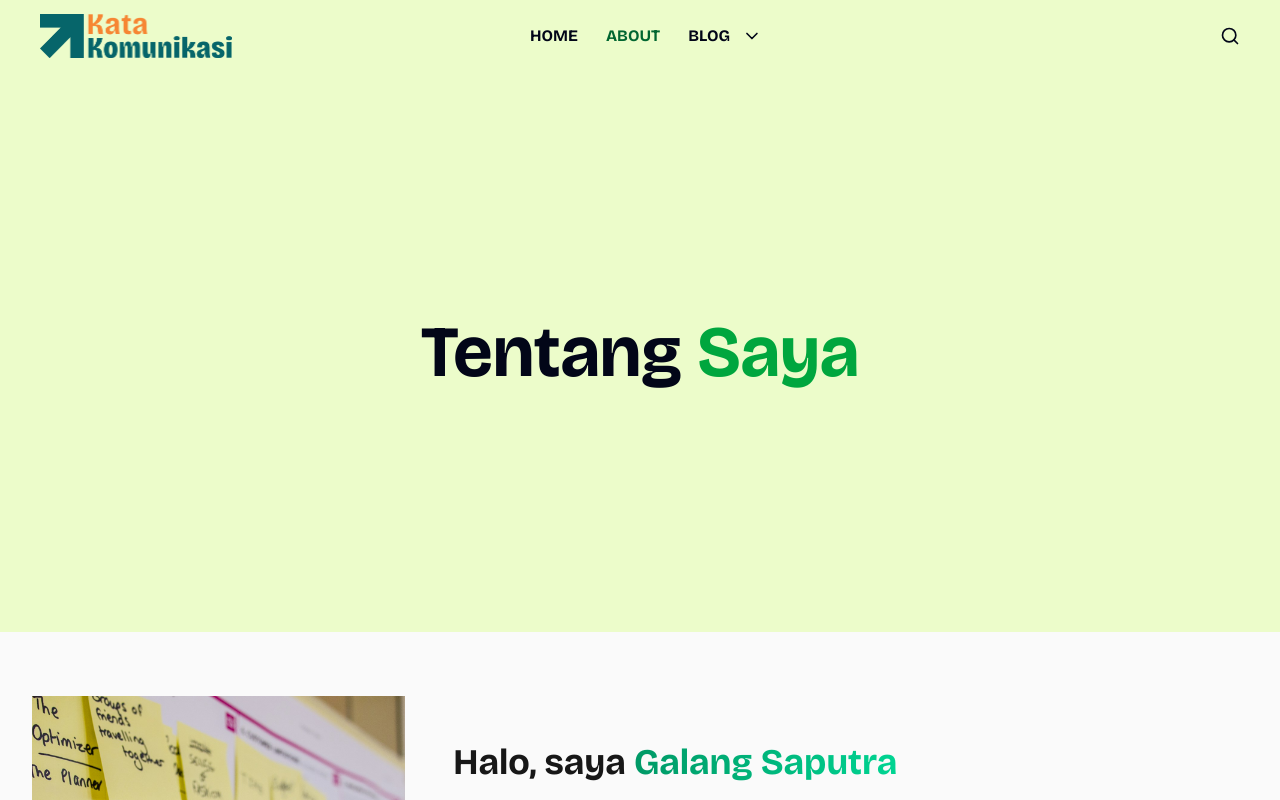
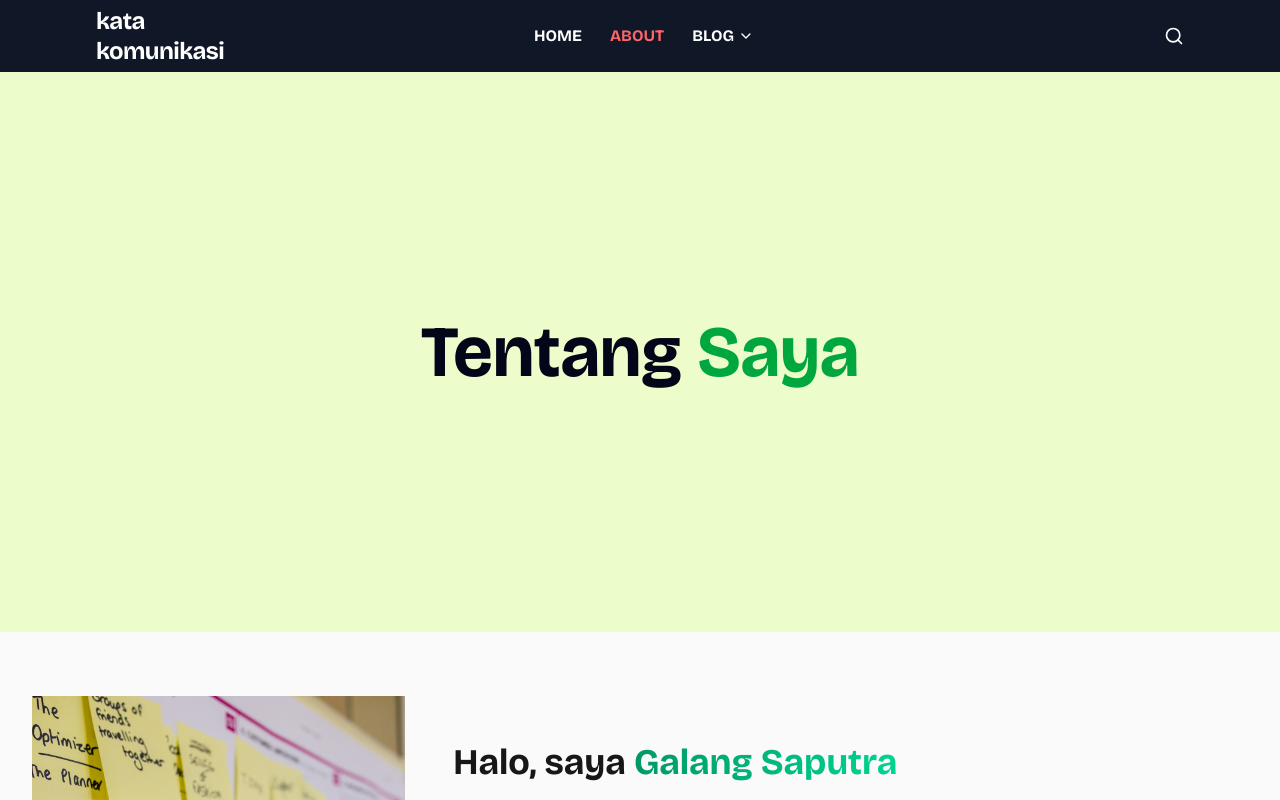
Before and after one commit to mgs28-mh/blog, a Next.js app: page /about in a window 1280 px wide. Shown: the top 800 px of the page. Built offline with nearby package versions, Linux system fonts and the light colour scheme.

Commit message:
style: replace logo with text and fix dropdown layout

```diff
--- a/components/ui/navbar.tsx
+++ b/components/ui/navbar.tsx
@@ -149,8 +149,8 @@ export default function Navbar() {
     const hasChildren = item.children && item.children.length > 0;
 
     const baseClasses =
-      "px-3 py-2 transition-all duration-200 hover:text-green-800";
-    const activeClasses = active ? "text-green-800" : "";
+      "px-3 py-2 transition-all duration-200 hover:text-red-400";
+    const activeClasses = active ? "text-red-400" : "";
     const mobileClasses = mobile ? "block w-full text-left" : "";
 
     if (hasChildren && !mobile) {
@@ -160,12 +160,12 @@ export default function Navbar() {
           ref={dropdownRef}
         >
           <div
-            className={`flex items-center overflow-hidden transition-all duration-200}`}
+            className={`flex items-center gap-0 transition-all duration-200`}
           >
             {/* Main Link - Clickable */}
             <Link
               href={item.href}
-              className={`${baseClasses} ${activeClasses} text-slate-950 hover:text-emerald-600`}
+              className={`${baseClasses} ${activeClasses} text-white hover:text-red-400 pr-0`}
               onClick={(e) => e.stopPropagation()}
             >
               {item.label}
@@ -173,7 +173,7 @@ export default function Navbar() {
 
             {/* Dropdown Button - Separate from link */}
             <button
-              className={`flex items-center -space-x-1 py-2 transition-all duration-200 hover:text-green-800 ${activeClasses} ${activeDropdown === item.label ? 'text-green-800 bg-lime-100' : ''}`}
+              className={`flex items-center px-1 py-2 transition-all duration-200 hover:text-red-400 ${activeClasses} ${activeDropdown === item.label ? 'text-red-400' : 'text-white'}`}
               onClick={(e) => {
                 e.stopPropagation();
                 setActiveDropdown(
@@ -185,7 +185,7 @@ export default function Navbar() {
               aria-label={`Toggle ${item.label} submenu`}
             >
               <ChevronDown
-                size={20}
+                size={16}
                 className={`transition-transform duration-200 ${activeDropdown === item.label ? "rotate-180" : ""
                   }`}
               />
@@ -194,7 +194,7 @@ export default function Navbar() {
 
           {/* Desktop Dropdown Menu */}
           <div
-            className={`absolute top-full left-0 mt-2 w-48 ${isScrolled ? 'bg-white' : 'bg-lime-50'} shadow-xl overflow-hidden transition-all duration-300 ease-out transform origin-top ${activeDropdown === item.label
+            className={`absolute top-full left-0 mt-2 w-48 ${isScrolled ? 'bg-gray-800' : 'bg-gray-800'} shadow-xl overflow-hidden transition-all duration-300 ease-out transform origin-top rounded-lg border border-gray-700 ${activeDropdown === item.label
               ? "opacity-100 scale-y-100 translate-y-0 visible"
               : "opacity-0 scale-y-95 -translate-y-2 invisible"
               }`}
@@ -202,7 +202,7 @@ export default function Navbar() {
             <div className="py-2">
               {item.children?.map((child, index) => {
                 const childActive = isActiveLink(child.href);
-                const childClasses = `block px-4 py-2 text-sm transition-all duration-300 hover:text-green-700 hover:bg-green-200/50 transform text-slate-800 ${childActive ? "text-green-700 bg-green-200" : ""
+                const childClasses = `block px-4 py-2 text-sm transition-all duration-300 hover:text-red-400 hover:bg-gray-700/50 transform text-gray-300 ${childActive ? "text-red-400 bg-gray-700" : ""
                   } ${activeDropdown === item.label
                     ? "translate-x-0 opacity-100"
                     : "translate-x-2 opacity-0"
@@ -240,7 +240,7 @@ export default function Navbar() {
             {/* Main Link - Clickable */}
             <Link
               href={item.href}
-              className={`flex-1 px-4 py-3 text-left transition-colors hover:text-emerald-400 hover:bg-neutral-800/50 ${activeClasses}`}
+              className={`flex-1 px-4 py-3 text-left transition-colors hover:text-red-400 hover:bg-neutral-800/50 ${activeClasses}`}
               onClick={() => setIsOpen(false)}
             >
               <span className="text-lg text-white">{item.label}</span>
@@ -248,7 +248,7 @@ export default function Navbar() {
 
             {/* Dropdown Toggle Button */}
             <button
-              className="px-3 py-3 transition-colors hover:text-emerald-400 hover:bg-neutral-800/50 min-w-[50px] flex justify-center"
+              className="px-3 py-3 transition-colors hover:text-red-400 hover:bg-neutral-800/50 min-w-[50px] flex justify-center"
               onClick={() => toggleMobileDropdown(item.label)}
               aria-expanded={isExpanded}
               aria-label={`Toggle ${item.label} submenu`}
@@ -278,7 +278,7 @@ export default function Navbar() {
                   <Link
                     key={child.href}
                     href={child.href}
-                    className={`block px-4 py-3 text-base transition-all duration-200 hover:text-emerald-400 hover:bg-neutral-700/50 first:rounded-t-lg last:rounded-b-lg transform ${childActive ? "text-emerald-400 bg-neutral-700/50" : ""
+                    className={`block px-4 py-3 text-base transition-all duration-200 hover:text-red-400 hover:bg-neutral-700/50 first:rounded-t-lg last:rounded-b-lg transform ${childActive ? "text-red-400 bg-neutral-700/50" : ""
                       } ${isExpanded
                         ? "translate-x-0 opacity-100"
                         : "translate-x-4 opacity-0"
@@ -299,7 +299,7 @@ export default function Navbar() {
 
     const linkClasses = `${baseClasses} ${activeClasses} ${mobileClasses}`;
     const mobileLinkClasses = mobile
-      ? "block px-4 py-3 text-lg transition-colors hover:text-emerald-400 hover:bg-neutral-800/50"
+      ? "block px-4 py-3 text-lg transition-colors hover:text-red-400 hover:bg-neutral-800/50"
       : linkClasses;
 
     return (
@@ -314,17 +314,17 @@ export default function Navbar() {
     );
   };
 
-  const navClasses = `${shouldStick ? 'fixed top-0 left-0 right-0 w-full transform translate-x-0' : 'relative'} z-50 transition-all duration-300 ease-in-out ${isScrolled ? "bg-white shadow-lg" : "bg-lime-100"
+  const navClasses = `${shouldStick ? 'fixed top-0 left-0 right-0 w-full transform translate-x-0' : 'relative'} z-50 transition-all duration-300 ease-in-out ${isScrolled ? "bg-gray-900/95 backdrop-blur-sm shadow-lg" : "bg-gray-900"
     }`;
 
-  const menuButtonClasses = `lg:hidden p-2 rounded-lg transition-all duration-200 text-slate-950 hover:bg-neutral-800 ${isOpen ? "bg-lime-100" : ""
+  const menuButtonClasses = `lg:hidden p-2 rounded-lg transition-all duration-200 text-white hover:bg-gray-800 ${isOpen ? "bg-gray-800" : ""
     }`;
 
   const logoClasses =
-    "text-2xl font-bold transition-all duration-200 hover:text-emerald-400 rounded-lg px-2 py-1 bg-gradient-to-r from-white to-emerald-100 bg-clip-text hover:from-emerald-400 hover:to-emerald-300";
+    "text-2xl font-bold transition-all duration-200 hover:text-red-400 rounded-lg px-2 py-1";
 
   const searchButtonClasses =
-    "p-2 rounded-lg transition-all duration-200 hover:text-emerald-400 text-slate-950";
+    "p-2 rounded-lg transition-all duration-200 hover:text-red-400 text-white hover:bg-gray-800";
 
   return (
     <>
@@ -344,28 +344,19 @@ export default function Navbar() {
         }
       `}</style>
       <nav className={navClasses}>
-        <div className="max-w-7xl mx-auto px-4 sm:px-6 lg:px-8">
+        <div className="max-w-6xl mx-auto px-6">
           <div className="flex items-center justify-between h-18">
             {/* Left - Logo */}
             <div className="flex items-center">
               <Link href="/" className={`${logoClasses} flex items-center gap-3`}>
-                <div className="relative w-32 h-12 md:w-40 md:h-14 lg:w-48 lg:h-16">
-                  <Image
-                    src="/logo-kk.webp"
-                    alt="Kata Komunikasi Logo"
-                    fill
-                    className="object-contain"
-                    sizes="(max-width: 768px) 120px,
-                           (max-width: 1200px) 160px,
-                            190px"
-                    priority
-                  />
-                </div>
+                <span className="text-xl md:text-2xl font-bold text-white tracking-tight leading-tight">
+                  kata<br />komunikasi
+                </span>
               </Link>
             </div>
 
             {/* Center - Navigation Links (Desktop) */}
-            <div className="hidden lg:flex items-center space-x-1 absolute left-1/2 transform -translate-x-1/2 text-slate-950 text-md font-semibold uppercase">
+            <div className="hidden lg:flex items-center space-x-1 absolute left-1/2 transform -translate-x-1/2 text-white text-md font-semibold uppercase">
               {navItems.map((item) => (
                 <NavLink key={item.href} item={item} />
               ))}
@@ -391,8 +382,8 @@ export default function Navbar() {
                   <X
                     size={24}
                     className={`absolute inset-0 transition-all duration-200 ${isOpen
-                      ? "opacity-100 rotate-0 scale-100 bg-lime-100"
-                      : "opacity-0 -rotate-45 scale-75 bg-lime-100"
+                      ? "opacity-100 rotate-0 scale-100"
+                      : "opacity-0 -rotate-45 scale-75"
                       }`}
                   />
                 </div>
@@ -429,7 +420,7 @@ export default function Navbar() {
         <div className="flex items-center justify-between p-4 border-b border-neutral-800">
           <Link
             href="/"
-            className="text-xl font-bold text-emerald-400"
+            className="text-xl font-bold text-red-400"
             onClick={() => setIsOpen(false)}
           >
             Kata Komunikasi
@@ -453,7 +444,7 @@ export default function Navbar() {
 
           {/* Additional mobile menu items */}
           <div className="mt-8 px-4 pt-4 border-t border-neutral-800">
-            <button className="flex items-center gap-3 w-full px-4 py-3 text-lg transition-colors hover:text-emerald-400 hover:bg-neutral-800/50 rounded-lg">
+            <button className="flex items-center gap-3 w-full px-4 py-3 text-lg transition-colors hover:text-red-400 hover:bg-neutral-800/50 rounded-lg">
               <Search size={20} />
               Search
             </button>
```
